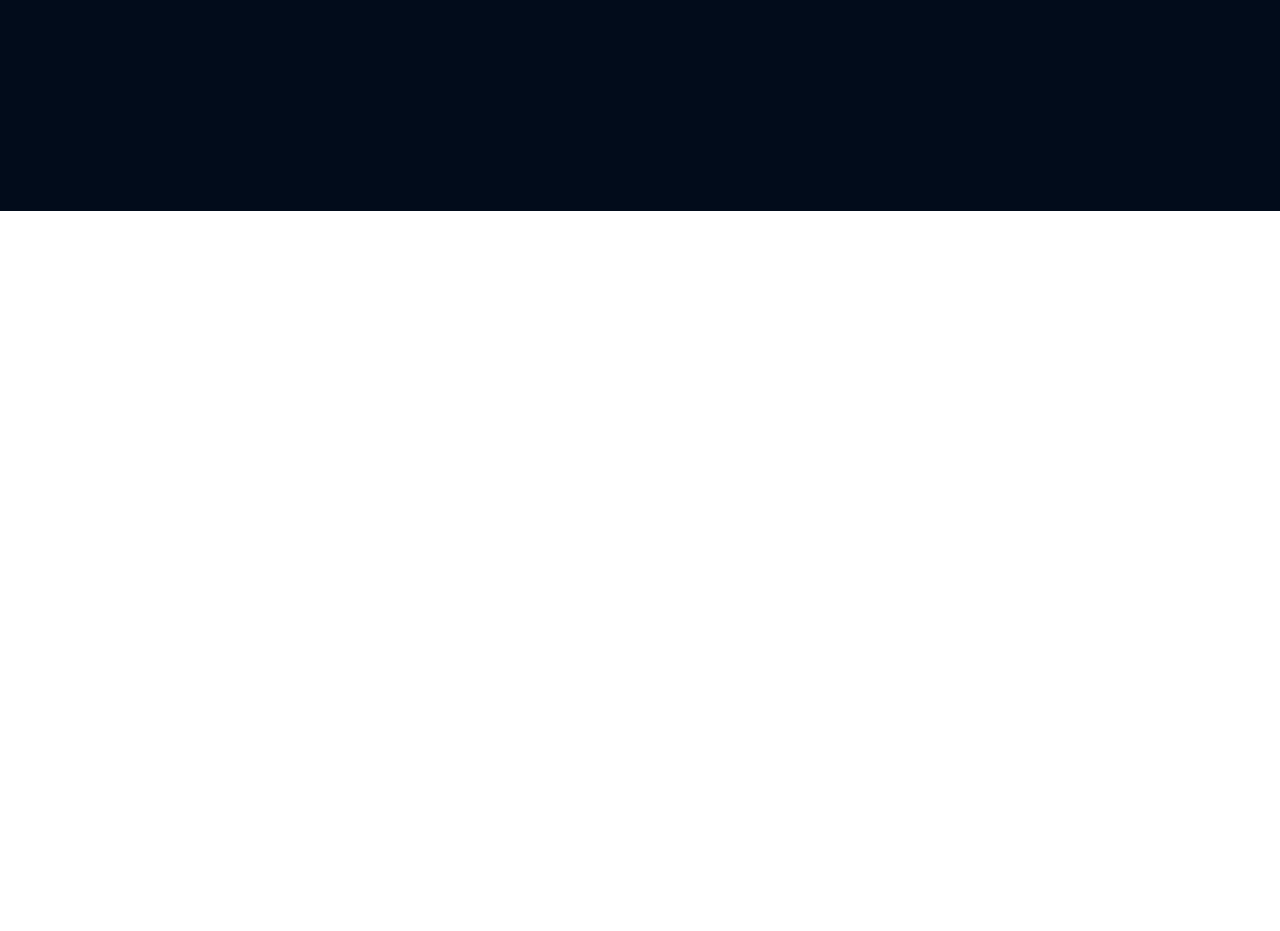
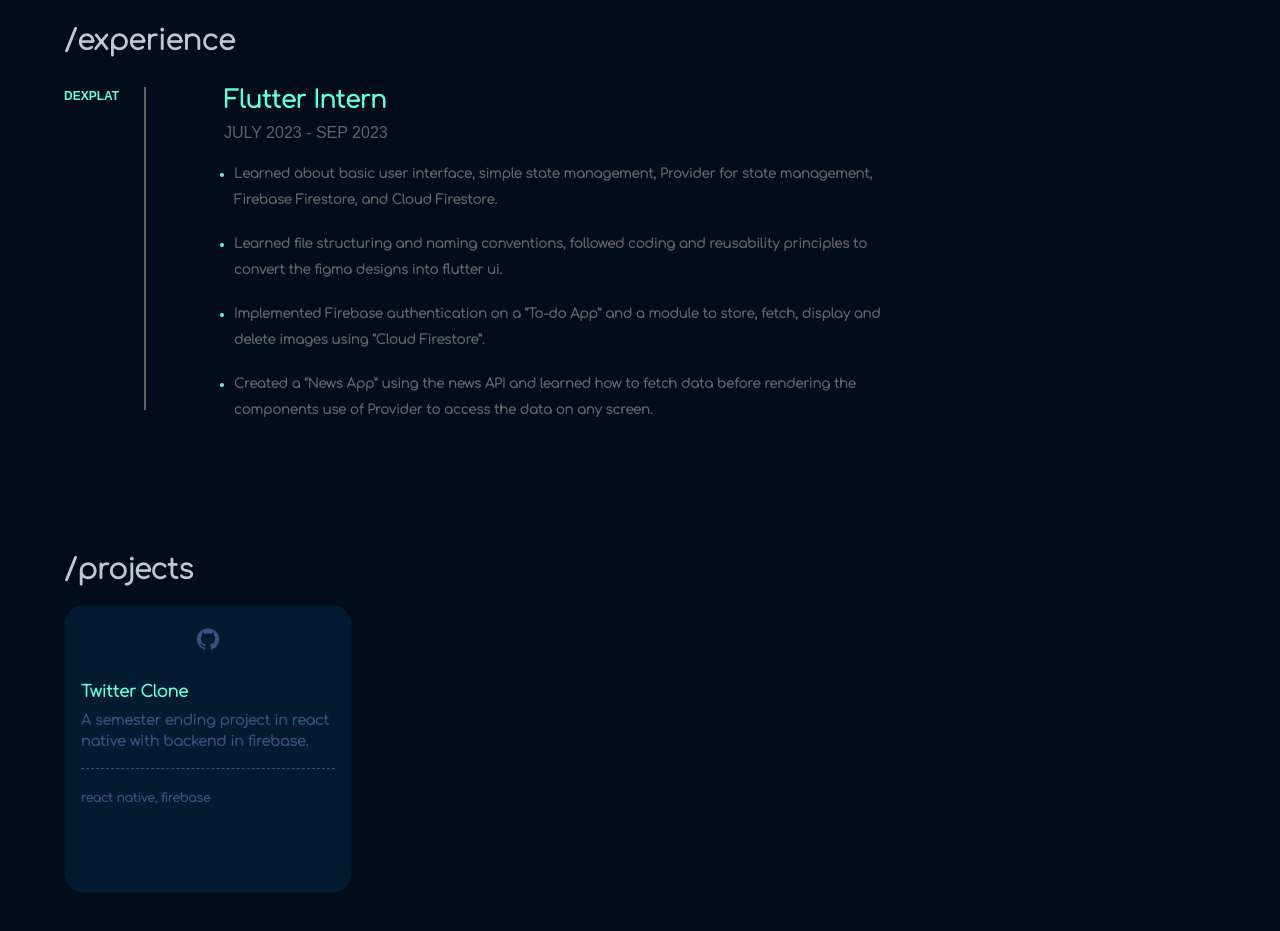
Before and after one commit to amna-kamran/Amna, a Next.js app: page / in a window 1280 px wide. Shown: the part 845-1776 px from the top of the page. Before the commit the page ends 1056 px from the top, so only its background shows below. Built offline with nearby package versions, Linux system fonts and the light colour scheme.

Commit message:
project card design done

```diff
--- a/components/About.js
+++ b/components/About.js
@@ -23,7 +23,6 @@
           <div className={styles.language_container}>
             <ul className="ul">
               {languages.map((language, i) => {
-                console.log(i);
                 return (
                   <FadeIn delay={`${i + 1}00ms`}>
                     <li>{language}</li>
@@ -45,6 +44,10 @@
               })}
             </ul>
           </div>
+          <p className="text">
+            When i'm not coding, i do digital art, crochet and also play video
+            games.
+          </p>
         </div>
       </FadeIn>
     </div>
--- a/components/Experience.js
+++ b/components/Experience.js
@@ -1,11 +1,44 @@
 import styles from "../styles/Experience.module.css";
+import FadeIn from "./FadeIn";
 const Experience = () => {
   return (
-    <div>
-      <h3 className="heading">/experience</h3>
-      <div>
-        <p className={styles.company}>DEXPLAT</p>
-      </div>
+    <div id="experience" className="padding">
+      <FadeIn>
+        <h3 className="heading">/experience</h3>
+        <div className={styles.company}>
+          <div className={styles.grid}>
+            <p className={styles.company_name}>DEXPLAT</p>
+            <div className={styles.bar} />
+          </div>
+          <div className={styles.description}>
+            <h4 className={styles.position}>Flutter Intern</h4>
+            <h6 className={styles.timeline}>JULY 2023 - SEP 2023</h6>
+
+            <ul className={styles.bullets}>
+              <li>
+                Learned about basic user interface, simple state management,
+                Provider for state management, Firebase Firestore, and Cloud
+                Firestore.
+              </li>
+              <li>
+                Learned file structuring and naming conventions, followed coding
+                and reusability principles to convert the figma designs into
+                flutter ui.
+              </li>
+              <li>
+                Implemented Firebase authentication on a “To-do App” and a
+                module to store, fetch, display and delete images using “Cloud
+                Firestore”.
+              </li>
+              <li>
+                Created a “News App” using the news API and learned how to fetch
+                data before rendering the components use of Provider to access
+                the data on any screen.
+              </li>
+            </ul>
+          </div>
+        </div>
+      </FadeIn>
     </div>
   );
 };
--- a/components/Navbar.js
+++ b/components/Navbar.js
@@ -23,6 +23,7 @@
           <Nav.Link
             className={styles.tab_text}
             onClick={handleScrollToTop}
+            href="#intro"
             active
           >
             Home
--- /dev/null
+++ b/components/Project.js
@@ -0,0 +1,41 @@
+import FadeIn from "./FadeIn";
+import styles from "../styles/Project.module.css";
+import { Nav } from "react-bootstrap";
+import { GitHub } from "@mui/icons-material";
+const Project = () => {
+  return (
+    <div id="about">
+      <FadeIn>
+        <div className="padding">
+          <h3 className="heading">/projects</h3>
+        </div>
+        <div className="padded_container">
+          <div
+            className={`${"card"} ${styles.card}`}
+            style={{ width: "18rem", height: "18rem" }}
+          >
+            <Nav.Link
+              href="https://github.com/amna-kamran"
+              target="_blank"
+              rel="noopener noreferrer"
+              className="mb-3"
+            >
+              <GitHub className={styles.icon} />
+            </Nav.Link>
+            <div className="card-body">
+              <h6 className={styles.card_title}>Twitter Clone</h6>
+              <p className={`${"card-text"} ${styles.description}`}>
+                A semester ending project in react native with backend in
+                firebase.
+              </p>
+              <div className={styles.bottom_line} />
+              <p className={styles.techstack}>react native, firebase</p>
+            </div>
+          </div>
+        </div>
+      </FadeIn>
+    </div>
+  );
+};
+
+export default Project;
--- a/pages/App.js
+++ b/pages/App.js
@@ -2,6 +2,7 @@
 import Intro from "../components/Intro";
 import About from "../components/About";
 import Experience from "../components/Experience";
+import Project from "../components/Project";
 const App = () => {
   return (
     <>
@@ -9,6 +10,7 @@
       <Intro />
       <About />
       <Experience />
+      <Project />
     </>
   );
 };
--- a/styles/Experience.module.css
+++ b/styles/Experience.module.css
@@ -1,7 +1,51 @@
 .company {
+  display: flex;
+  padding-top: 20px;
+}
+.grid {
+  display: grid;
+  grid-template-columns: repeat(2, minmax(80px, 0px));
+}
+.company_name {
   color: var(--white);
   font-size: 12px;
   font-weight: bold;
   font-family: Arial, Helvetica, sans-serif;
-  color: var(--green-dull);
+  color: var(--green-bright);
 }
+
+.bar {
+  height: 92%;
+  background-color: var(--dark-ash);
+  width: 2px;
+}
+
+.description {
+  width: 60%;
+}
+
+.position {
+  font-weight: bold;
+  color: var(--green-bright);
+}
+
+.timeline {
+  color: var(--dark-ash);
+  font-family: Arial, Helvetica, sans-serif;
+}
+
+.bullets {
+  padding-left: 10px;
+  color: var(--dark-ash);
+  font-weight: bold;
+  font-size: 13px;
+}
+
+.bullets li {
+  margin-top: 18px;
+  line-height: 2;
+}
+
+.bullets li::marker {
+  color: var(--green-bright);
+}
--- /dev/null
+++ b/styles/Project.module.css
@@ -0,0 +1,37 @@
+.card {
+  background-color: var(--navy);
+  align-items: center;
+  padding-top: 20px;
+  border-radius: 20px;
+}
+.card:hover {
+  transform: translateY(-7px);
+  background-color: var(--light-navy);
+}
+.icon {
+  height: 30px;
+  width: 30px;
+  color: var(--lightest-navy);
+}
+.card_title {
+  font-weight: bold;
+  color: var(--green-bright);
+}
+
+.description {
+  color: var(--lightest-navy);
+  font-size: 14px;
+  font-weight: bold;
+}
+
+.techstack {
+  color: var(--lightest-navy);
+  font-size: 12px;
+  font-weight: bold;
+}
+
+.bottom_line {
+  border-bottom: 1.5px dashed var(--lightest-navy);
+  width: auto;
+  margin-bottom: 20px;
+}
--- a/styles/global.css
+++ b/styles/global.css
@@ -35,7 +35,6 @@
 }
 .padding {
   padding-top: 10%;
-  padding-bottom: 5%;
 }
 .heading {
   font-weight: bold;
@@ -61,11 +60,15 @@
   font-size: 16px;
   margin: 0;
 }
+
+.padded_container {
+  padding-top: 10px;
+}
 :root {
   --dark-navy: #020c1b;
-  --navy: rgb(21, 56, 86);
+  --navy: rgb(2, 27, 49);
   --light-navy: #112240;
-  --lightest-navy: #233554;
+  --lightest-navy: #365180;
   --navy-shadow: rgba(2, 12, 27, 0.7);
   --ash: rgb(189, 201, 207);
   --dark-ash: rgb(97, 99, 101);
```
